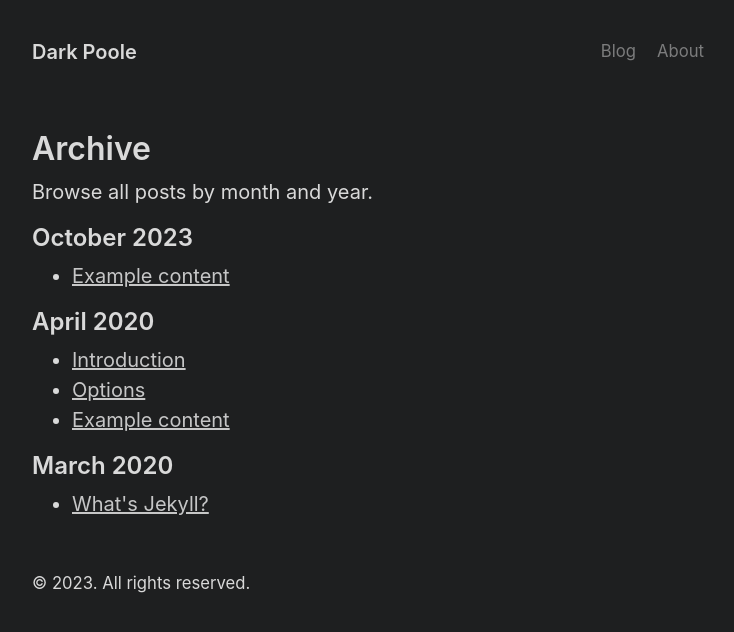
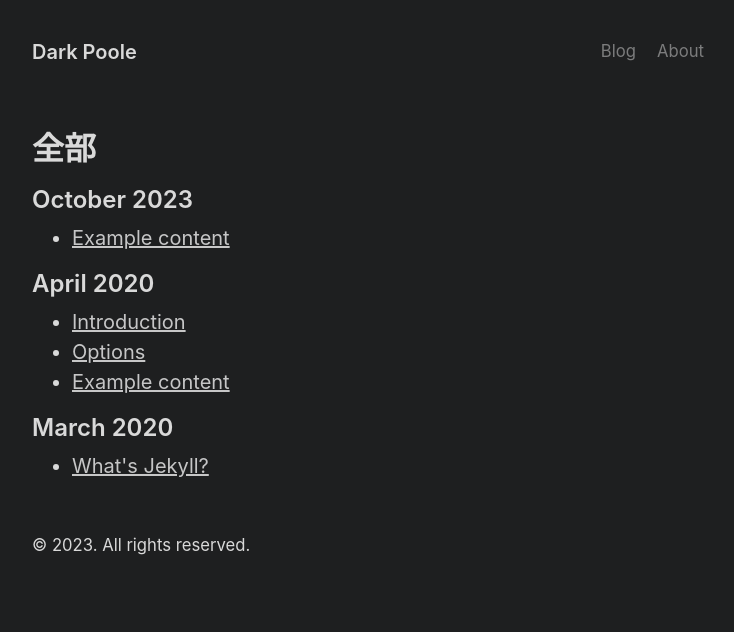
Before and after one commit to fgfgdfgdf/fgfgdfgdf-fgfgdfgdf.github.io, a Jekyll site: the page built from archive.md, in a window 1280 px wide. Shown: the top 632 px of the page, without its empty margins (272-1006 px from the left). Built offline with Jekyll 4.4.1, drawn with Linux system fonts in a browser that asks for light colours.

Commit message:
no message

```diff
--- a/archive.md
+++ b/archive.md
@@ -3,9 +3,8 @@ layout: default
 title: Archive
 ---
 
-# Archive
+# 全部
 
-Browse all posts by month and year.
 
 {% assign postsByYearMonth = site.posts | group_by_exp: "post", "post.date | date: '%B %Y'" %}
 {% for yearMonth in postsByYearMonth %}
```
